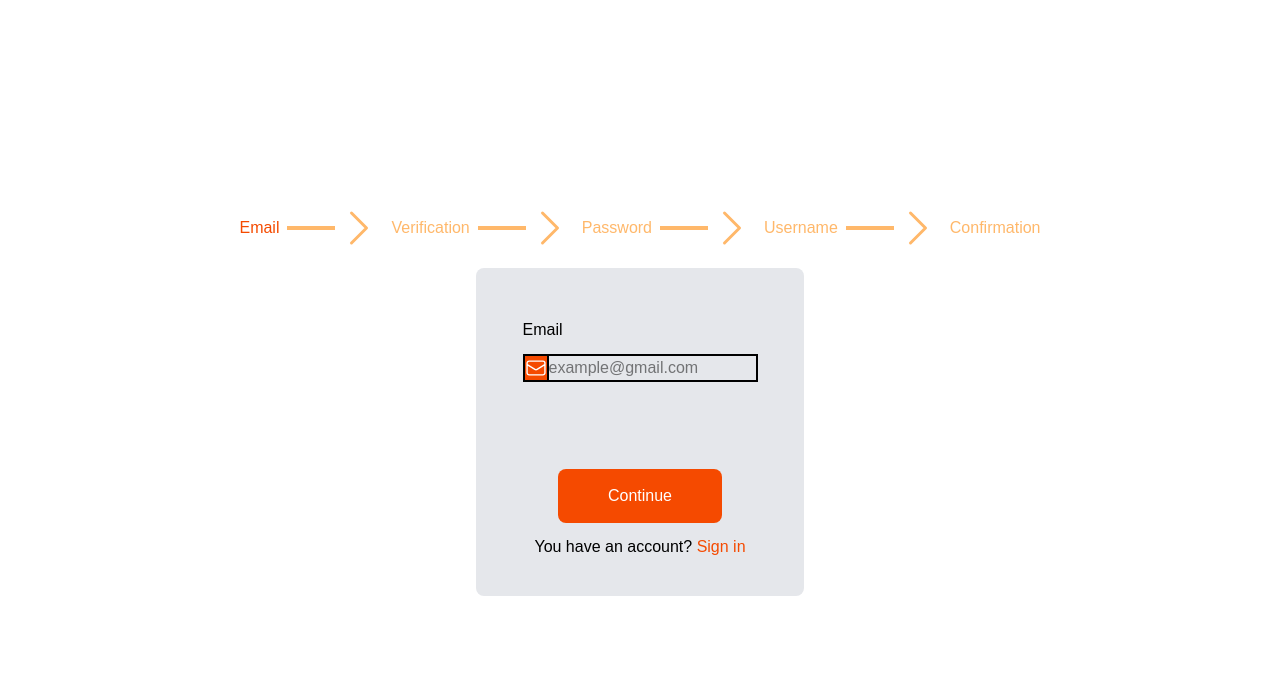
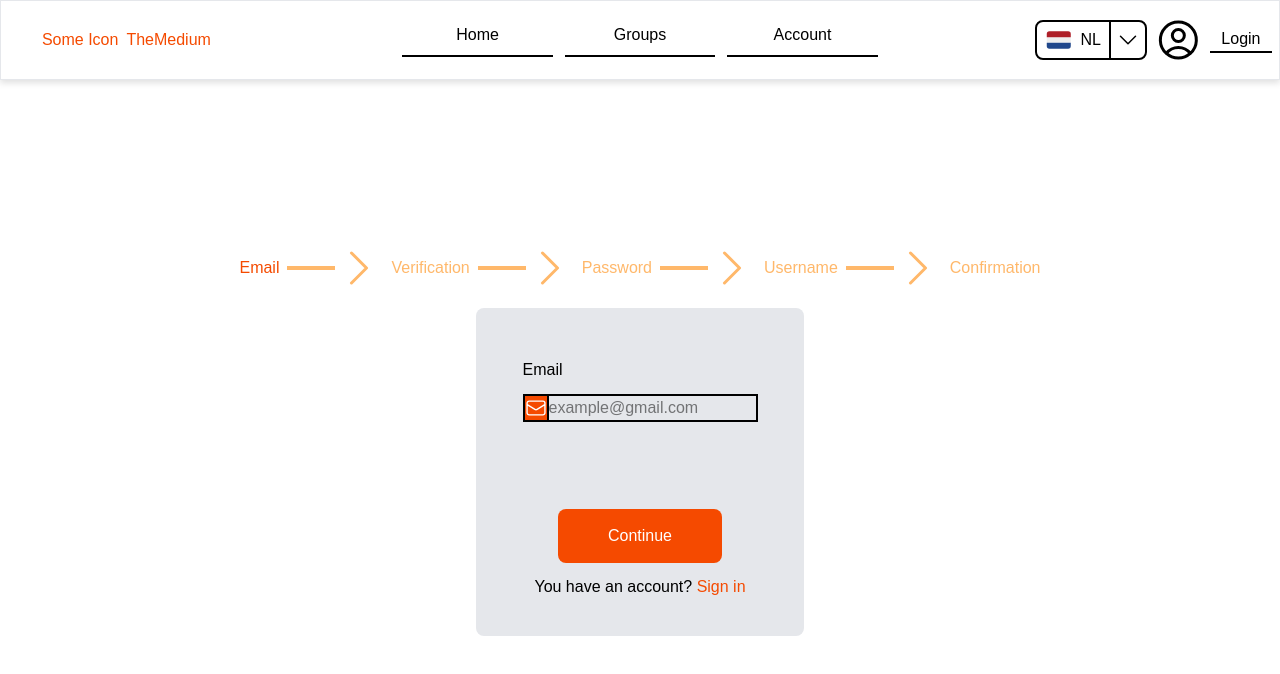
Before and after one commit to AleksandarHadzhiev/chat-app, a Next.js app in the folder frontend/: page /register in a window 1280 px wide. Shown: the top 674 px of the page. Built offline with nearby package versions, Linux system fonts and the light colour scheme.

Commit message:
general structure of the app

```diff
--- a/frontend/src/app/layout.tsx
+++ b/frontend/src/app/layout.tsx
@@ -1,6 +1,7 @@
 import type { Metadata } from "next";
 import { Geist, Geist_Mono } from "next/font/google";
 import "./globals.css";
+import { Layout } from "@/components/General/Layout";
 
 const geistSans = Geist({
   variable: "--font-geist-sans",
@@ -28,9 +29,9 @@ export default function RootLayout({
         <title>Postman</title>
       </head>
       <body
-        className={`${geistSans.variable} ${geistMono.variable} antialiased`}
+        className={`${geistSans.variable} ${geistMono.variable} antialiased h-screen`}
       >
-        {children}
+        <Layout children={children} />
       </body>
     </html>
   );
--- /dev/null
+++ b/frontend/src/components/General/Context.tsx
@@ -0,0 +1,4 @@
+import { createContext } from "react"
+
+const ChildContext = createContext({ language: "" })
+export default ChildContext
--- /dev/null
+++ b/frontend/src/components/General/LanguageDropDown.tsx
@@ -0,0 +1,31 @@
+import English from "./Languages/English"
+import Dutch from "./Languages/Dutch"
+import { MouseEvent } from "react"
+
+//@ts-ignore
+export default function LanguageDropDown({ setLn, setLanguage }) {
+    function pickLanguage(e: MouseEvent<HTMLDivElement, globalThis.MouseEvent>) {
+
+        const target = e.currentTarget.children[0].children[1].textContent
+        if (target == "EN") {
+            setLn(English)
+            setLanguage(target)
+        }
+        else if (target == "NL") {
+            setLn(Dutch)
+            setLanguage(target)
+        }
+
+    }
+    return (
+        <div className="w-full h-full flex flex-col rounded-lg" id="languages">
+            <div onClick={(e) => { pickLanguage(e) }} className="w-full h-full flex hover:bg-gray-400">
+                <Dutch />
+            </div>
+            <div className="w-full h-1 bg-black"></div>
+            <div onClick={(e) => { pickLanguage(e) }} className="w-full h-full flex hover:bg-gray-400">
+                <English />
+            </div>
+        </div>
+    )
+}
--- /dev/null
+++ b/frontend/src/components/General/LanguagePicker.tsx
@@ -0,0 +1,33 @@
+import LanguageDropDown from "./LanguageDropDown"
+import Dutch from "./Languages/Dutch"
+import English from "./Languages/English"
+import { useState } from "react"
+
+//@ts-ignore
+export default function LanguagePicker({ setLanguage }) {
+    const [isVisible, setIsVisible] = useState(false)
+    const [ln, setLn] = useState(Dutch)
+    return (
+        <div
+            onClick={(e) => { setIsVisible(!isVisible) }}
+            className="flex w-28 h-10 flex border-2 border-black rounded-lg">
+            <div className="w-2/3 h-full flex flex-col items-center justify-center text-black">
+                <div className="w-full h-full flex">
+                    {ln}
+                </div>
+                <div className={isVisible ? "visible bg-gray-200 mt-25 border-2 border-black w-full" : "hidden"}>
+                    <LanguageDropDown setLn={setLn} setLanguage={setLanguage} />
+                </div>
+            </div>
+            <div className="flex items-center justify-center border-black border-l-2 w-1/3 h-full text-black">
+                {isVisible ? (<svg xmlns="http://www.w3.org/2000/svg" fill="none" viewBox="0 0 24 24" strokeWidth="1.5" stroke="currentColor" className="size-6">
+                    <path strokeLinecap="round" strokeLinejoin="round" d="m4.5 15.75 7.5-7.5 7.5 7.5" />
+                </svg>
+                ) : (
+                    < svg xmlns="http://www.w3.org/2000/svg" fill="none" viewBox="0 0 24 24" strokeWidth="1.5" stroke="currentColor" className="size-6">
+                        <path strokeLinecap="round" strokeLinejoin="round" d="m19.5 8.25-7.5 7.5-7.5-7.5" />
+                    </svg>)}
+            </div>
+        </div >
+    )
+}
--- /dev/null
+++ b/frontend/src/components/General/Languages/Dutch.tsx
@@ -0,0 +1,16 @@
+export default function Dutch() {
+    return (
+        <div className="w-full h-full text-black flex items-center justify-center">
+            <svg viewBox="0 0 36 36" xmlns="http://www.w3.org/2000/svg" xmlnsXlink="http://www.w3.org/1999/xlink" aria-hidden="true" role="img" className="iconify iconify--twemoji w-2/3 h-2/3" preserveAspectRatio="xMidYMid meet" fill="#000000">
+                <g id="SVGRepo_bgCarrier" strokeWidth="0"></g>
+                <g id="SVGRepo_tracerCarrier" strokeLinecap="round" strokeLinejoin="round"></g>
+                <g id="SVGRepo_iconCarrier">
+                    <path fill="#EEE" d="M0 14h36v8H0z"></path>
+                    <path fill="#AE1F28" d="M32 5H4a4 4 0 0 0-4 4v5h36V9a4 4 0 0 0-4-4z"></path>
+                    <path fill="#20478B" d="M4 31h28a4 4 0 0 0 4-4v-5H0v5a4 4 0 0 0 4 4z"></path>
+                </g>
+            </svg>
+            <p className="pr-2">NL</p>
+        </div>
+    )
+}
--- /dev/null
+++ b/frontend/src/components/General/Languages/English.tsx
@@ -0,0 +1,33 @@
+export default function English() {
+    return (
+        <div className="w-full h-full text-black flex items-center justify-center">
+            <svg className="ml-2 mt-4" viewBox="0 0 36 36" fill="none" xmlns="http://www.w3.org/2000/svg">
+                <g id="SVGRepo_bgCarrier" strokeWidth="0"></g>
+                <g id="SVGRepo_tracerCarrier" strokeLinecap="round" strokeLinejoin="round"></g>
+                <g id="SVGRepo_iconCarrier">
+                    <g clipPath="url(#clip0_503_2952)">
+                        <rect width="28" height="20" rx="2" fill="white"></rect>
+                        <mask id="mask0_503_2952" maskUnits="userSpaceOnUse" x="0" y="0" width="28" height="20">
+                            <rect width="28" height="20" rx="2" fill="white"></rect>
+                        </mask>
+                        <g mask="url(#mask0_503_2952)">
+                            <rect width="28" height="20" fill="#0A17A7"></rect>
+                            <path fillRule="evenodd" clipRule="evenodd" d="M-1.28244 -1.91644L10.6667 6.14335V-1.33333H17.3334V6.14335L29.2825 -1.91644L30.7737 0.294324L21.3263 6.66667H28V13.3333H21.3263L30.7737 19.7057L29.2825 21.9165L17.3334 13.8567V21.3333H10.6667V13.8567L-1.28244 21.9165L-2.77362 19.7057L6.67377 13.3333H2.95639e-05V6.66667H6.67377L-2.77362 0.294324L-1.28244 -1.91644Z" fill="white"></path>
+                            <path d="M18.668 6.33219L31.3333 -2" stroke="#DB1F35" strokeWidth="0.666667" strokeLinecap="round"></path>
+                            <path d="M20.0128 13.6975L31.3666 21.3503" stroke="#DB1F35" strokeWidth="0.666667" strokeLinecap="round"></path>
+                            <path d="M8.00555 6.31046L-3.83746 -1.67099" stroke="#DB1F35" strokeWidth="0.666667" strokeLinecap="round"></path>
+                            <path d="M9.29006 13.6049L-3.83746 22.3105" stroke="#DB1F35" strokeWidth="0.666667" strokeLinecap="round"></path>
+                            <path fillRule="evenodd" clipRule="evenodd" d="M0 12H12V20H16V12H28V8H16V0H12V8H0V12Z" fill="#E6273E"></path>
+                        </g>
+                    </g>
+                    <defs>
+                        <clipPath id="clip0_503_2952">
+                            <rect width="28" height="20" rx="2" fill="white"></rect>
+                        </clipPath>
+                    </defs>
+                </g>
+            </svg>
+            <p className="pr-2">EN</p>
+        </div>
+    )
+}
--- /dev/null
+++ b/frontend/src/components/General/Layout.tsx
@@ -0,0 +1,25 @@
+"use client"
+
+import { useState } from "react";
+import Navigation from "./Navigation";
+import React from "react";
+import ChildContext from "./Context";
+
+
+
+//@ts-ignore
+export function Layout({ children }) {
+    const [ln, setLanguage] = useState('NL')
+    return (
+        <main className="w-full h-screen bg-white">
+            <Navigation setLanguage={setLanguage} />
+            <div className="w-full h-9/10 flex flex-col items-center justify-center text-black">
+                {
+                    <ChildContext.Provider value={{ language: ln }}>
+                        {children}
+                    </ChildContext.Provider>
+                }
+            </div>
+        </main>
+    )
+}
--- /dev/null
+++ b/frontend/src/components/General/Navigation.tsx
@@ -0,0 +1,35 @@
+'use client'
+
+import { redirect } from "next/navigation"
+import LanguagePicker from "./LanguagePicker"
+
+//@ts-ignore
+export default function Navigation({ setLanguage }) {
+
+    function goBackToHomepage() {
+        redirect('/')
+    }
+
+    return (
+        <nav className="flex space-x-3 w-full bg-white h-1/10 border-1 border-gray-200 drop-shadow-md hover:text-orange-300 text-orange-600">
+            <div onClick={() => { goBackToHomepage() }} className="flex w-2/10 h-full items-center justify-center space-x-2">
+                <p>Some Icon</p>
+                <p>TheMedium</p>
+            </div>
+            <div className="w-6/10 h-full flex items-center justify-center space-x-3 text-black">
+                <a className="w-1/5 pb-2 border-b-2 text-center hover:text-orange-300" href="/">Home</a>
+                <a className="w-1/5 pb-2 border-b-2 text-center hover:text-orange-300" href="/groups">Groups</a>
+                <a className="w-1/5 pb-2 border-b-2 text-center hover:text-orange-300" href="/account">Account</a>
+            </div>
+            <div className="w-2/10 h-full flex items-center justify-center">
+                <LanguagePicker setLanguage={setLanguage} />
+                <div className="flex w-1/2 items-center justify-center hover:text-orange-300 text-black">
+                    <svg xmlns="http://www.w3.org/2000/svg" fill="none" viewBox="0 0 24 24" strokeWidth="1.5" stroke="currentColor" className="h-12 w-1/2">
+                        <path strokeLinecap="round" strokeLinejoin="round" d="M17.982 18.725A7.488 7.488 0 0 0 12 15.75a7.488 7.488 0 0 0-5.982 2.975m11.963 0a9 9 0 1 0-11.963 0m11.963 0A8.966 8.966 0 0 1 12 21a8.966 8.966 0 0 1-5.982-2.275M15 9.75a3 3 0 1 1-6 0 3 3 0 0 1 6 0Z" />
+                    </svg>
+                    <a className="w-1/2 border-b-2 text-center" href="/login">Login</a>
+                </div>
+            </div>
+        </nav>
+    )
+}
```
